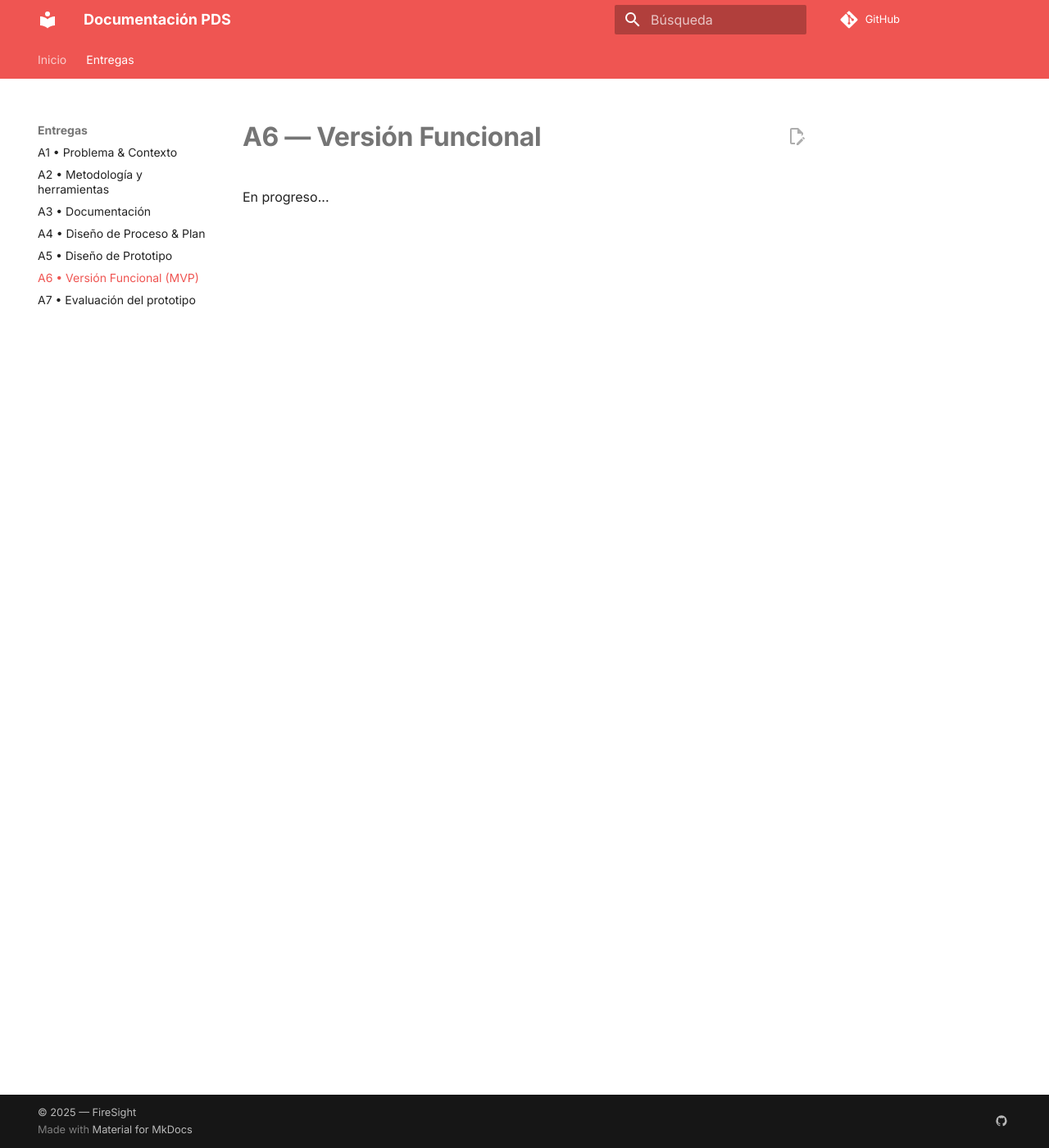
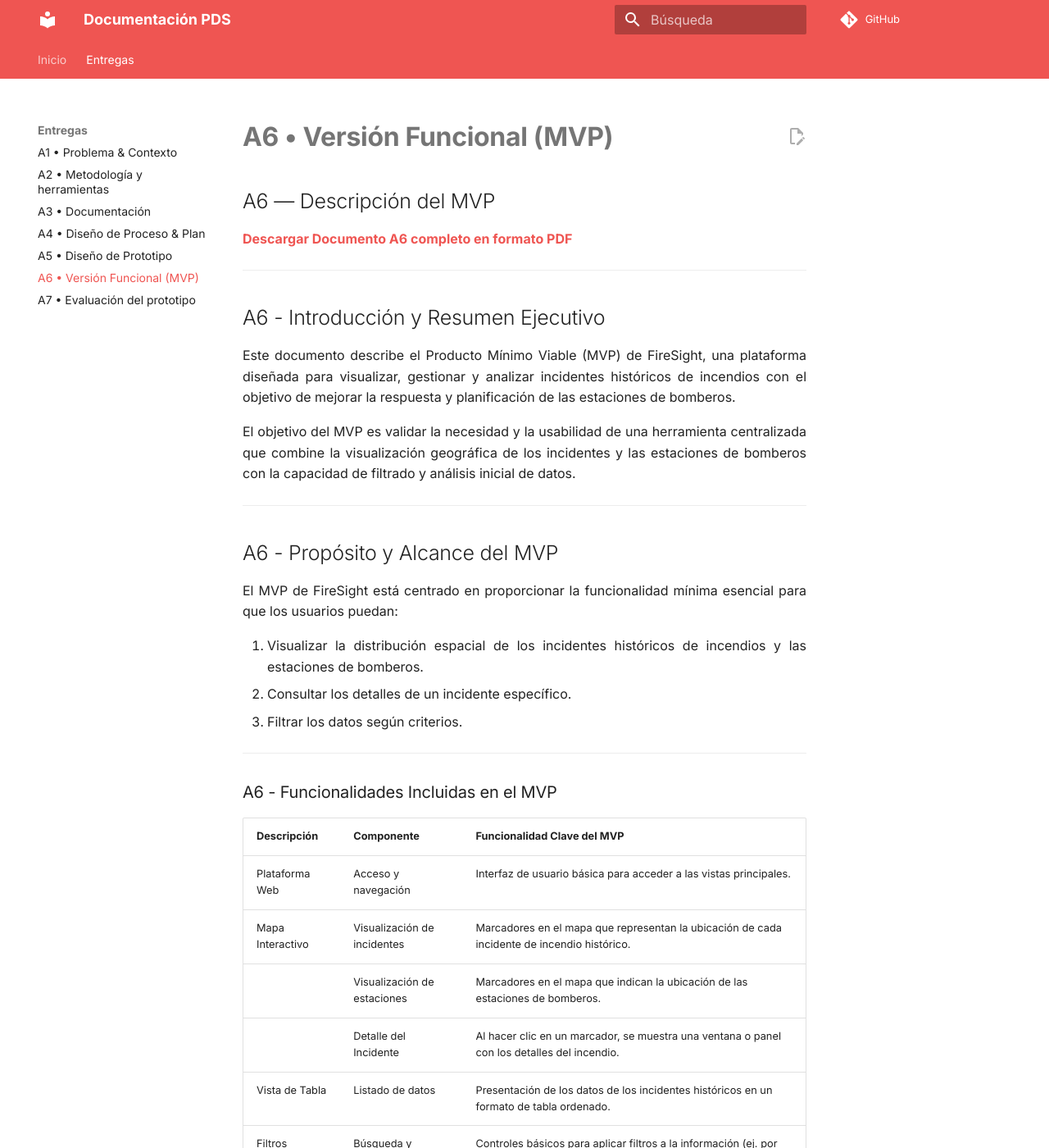
Before and after one commit to L1TnzO/Documentacion-PDS, an MkDocs documentation site: the page built from docs/A6.md, in a window 1280 px wide and 1400 px high. Shown: the whole window at 82% size. Built offline with MkDocs 1.6.1 and Material for MkDocs 9.7.7, drawn with Linux system fonts in a browser that asks for light colours; comment, search, counter and statistics services are not loaded; some of the changed text lies outside the part shown.

Commit message:
A6 documentation

```diff
--- a/docs/A6.md
+++ b/docs/A6.md
@@ -1,3 +1,66 @@
-# A6 — Versión Funcional
+## A6 — Descripción del MVP
 
-En progreso...
+[**Descargar Documento A6 completo en formato PDF**](assets/pdfs/A6.pdf)
+
+---
+
+## A6 - Introducción y Resumen Ejecutivo
+
+Este documento describe el Producto Mínimo Viable (MVP) de FireSight, una plataforma diseñada para visualizar, gestionar y analizar incidentes históricos de incendios con el objetivo de mejorar la respuesta y planificación de las estaciones de bomberos.
+
+El objetivo del MVP es validar la necesidad y la usabilidad de una herramienta centralizada que combine la visualización geográfica de los incidentes y las estaciones de bomberos con la capacidad de filtrado y análisis inicial de datos.
+
+---
+
+## A6 - Propósito y Alcance del MVP
+
+El MVP de FireSight está centrado en proporcionar la funcionalidad mínima esencial para que los usuarios puedan:
+
+1. Visualizar la distribución espacial de los incidentes históricos de incendios y las estaciones de bomberos.
+2. Consultar los detalles de un incidente específico.
+3. Filtrar los datos según criterios.
+
+---
+
+### A6 - Funcionalidades Incluidas en el MVP
+
+| Descripción | Componente | Funcionalidad Clave del MVP |
+|-------------|------------|------------------------------|
+| Plataforma Web | Acceso y navegación | Interfaz de usuario básica para acceder a las vistas principales. |
+| Mapa Interactivo | Visualización de incidentes | Marcadores en el mapa que representan la ubicación de cada incidente de incendio histórico. |
+| | Visualización de estaciones | Marcadores en el mapa que indican la ubicación de las estaciones de bomberos. |
+| | Detalle del Incidente | Al hacer clic en un marcador, se muestra una ventana o panel con los detalles del incendio. |
+| Vista de Tabla | Listado de datos | Presentación de los datos de los incidentes históricos en un formato de tabla ordenado. |
+| Filtros | Búsqueda y filtrado | Controles básicos para aplicar filtros a la información (ej. por rango de fechas, tipo de incidente, o severidad) en el Mapa y la Tabla. |
+
+---
+
+## A6 - Funcionalidades Excluidas
+
+Para mantener el enfoque en el MVP, las siguientes funcionalidades, aunque planificadas, están excluidas o se encuentran en una fase preliminar para esta primera versión:
+
+- Módulo Strategic (Análisis Avanzado): Modelos predictivos, análisis de zonas críticas y cálculos de tiempos de respuesta.
+- Gestión de Usuarios: Creación de cuentas, roles de usuario y permisos (el MVP tiene un acceso de administrador predefinido).
+- Módulo Dashboard: Vista inicial con indicadores clave como la cantidad de incidentes recientes o la distribución de la severidad.
+- Creación de nuevos registros: Formulario con el cual poder ingresar nuevos registros de incendios a la base de datos.
+
+---
+
+## A6 - Requisitos Técnicos Mínimos
+
+| Aspecto | Requisito Mínimo del MVP |
+|---------|---------------------------|
+| Base de Datos | Almacenamiento de un conjunto inicial de 100.000 datos históricos de incendios y ubicaciones de estaciones. |
+| Tecnología de Mapa | Uso de la biblioteca de mapas Leaflet para la renderización del mapa y los marcadores. |
+| Backend | API funcional para consultar y filtrar los datos de incidentes. |
+| Frontend | Interfaz de usuario (UI) básica, responsiva para visualización en escritorio. |
+
+---
+
+## A6 - Criterios de Éxito del MVP
+
+El MVP de FireSight se considerará exitoso si se cumplen los siguientes criterios:
+
+- Funcionalidad: El Mapa Interactivo carga, muestra y permite la consulta de los detalles de al menos 100.000 incidentes históricos y todas las estaciones de bomberos relevantes.
+- Usabilidad: Los usuarios pueden aplicar y restablecer filtros básicos para acotar los resultados en el mapa y la tabla.
+- Rendimiento: El tiempo de carga y renderización inicial de los 100.000 marcadores de incidentes en el Mapa Interactivo y la aplicación de cualquier filtro simple no debe exceder los 8 segundos para un usuario con una conexión de banda ancha.
```
